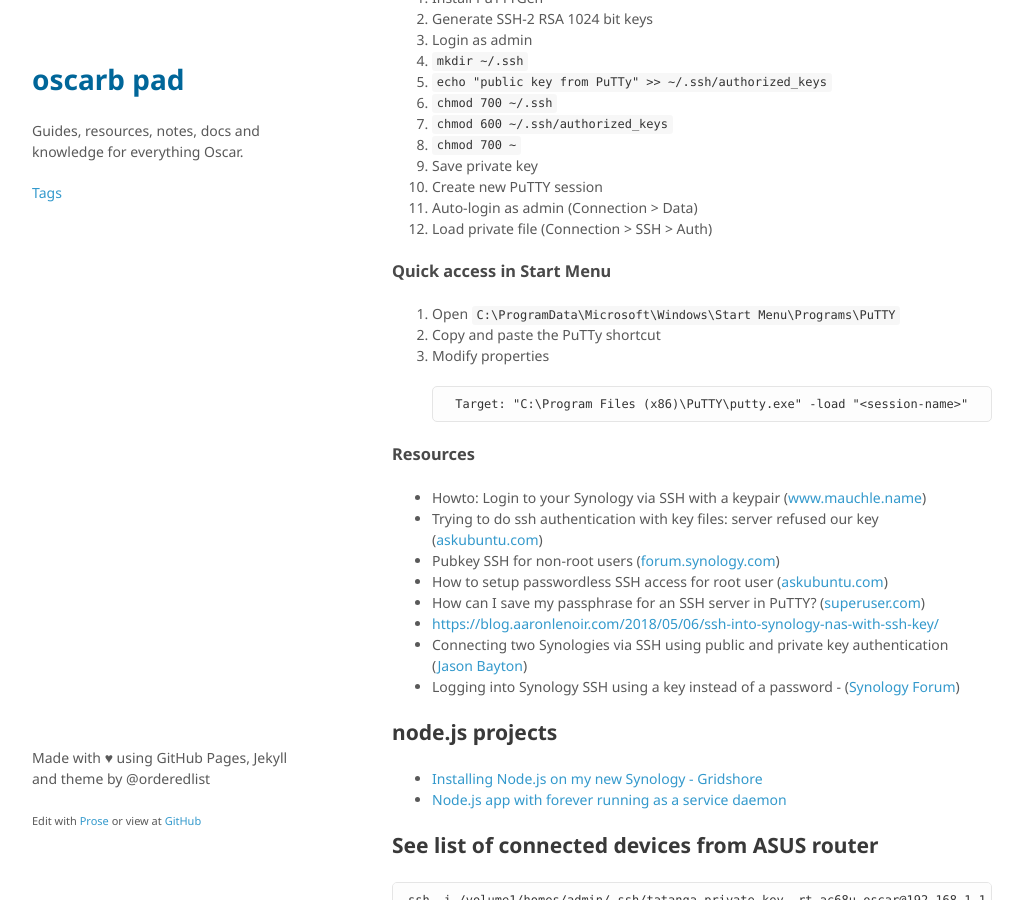
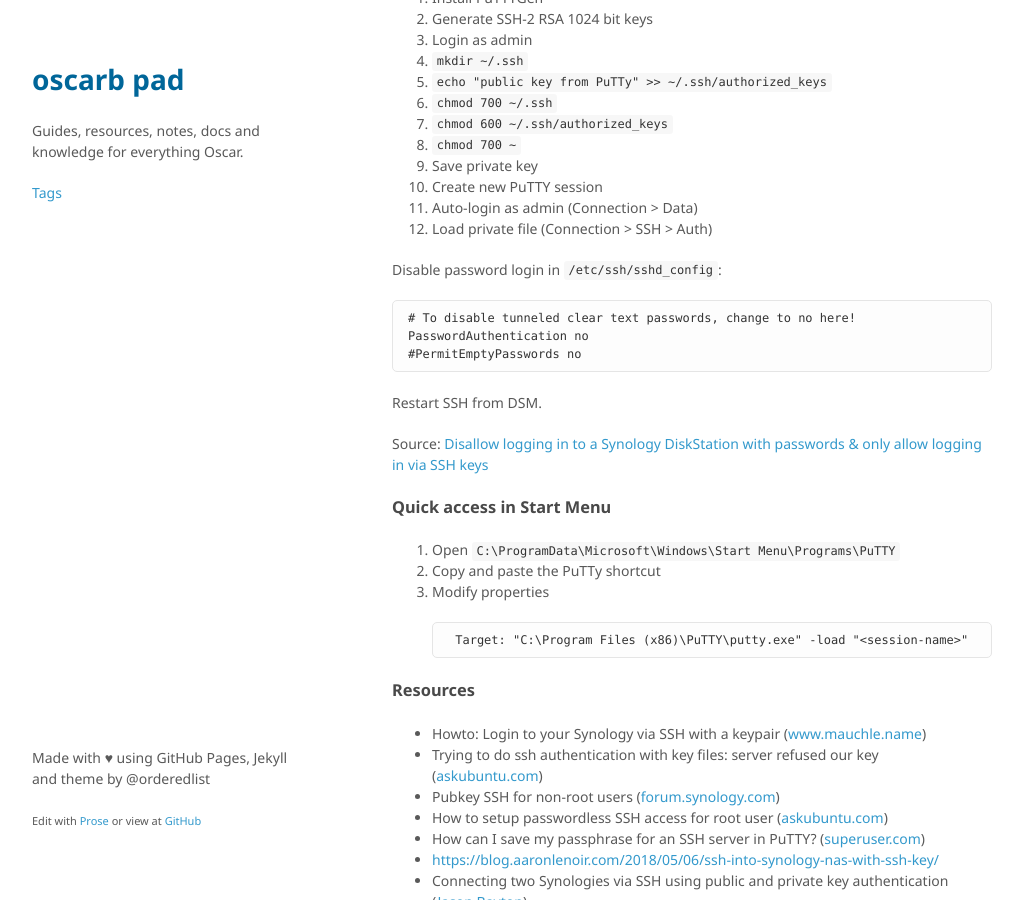
Before and after one commit to oscarb/pad, a Jekyll site: the page built from _docs/ds713.md, in a window 1280 px wide and 900 px high, scrolled down 5501 px. Shown: the whole window, without its empty margins (128-1151 px from the left). Built offline with Jekyll 4.4.1, drawn with Linux system fonts in a browser that asks for light colours; some web fonts are replaced.

Commit message:
Update ds713.md

````diff
--- a/_docs/ds713.md
+++ b/_docs/ds713.md
@@ -213,6 +213,16 @@ See `/etc/rc.local`
 0. Create new PuTTY session
 0. Auto-login as admin (Connection > Data)
 0. Load private file (Connection > SSH > Auth)
+
+Disable password login in `/etc/ssh/sshd_config`:
+```
+# To disable tunneled clear text passwords, change to no here!
+PasswordAuthentication no
+#PermitEmptyPasswords no
+```
+Restart SSH from DSM.
+
+Source: [Disallow logging in to a Synology DiskStation with passwords & only allow logging in via SSH keys](https://chainsawonatireswing.com/2012/01/23/disallow-logging-in-to-a-synology-diskstation-with-passwords-only-allow-logging-in-via-ssh-keys/)
 
 ### Quick access in Start Menu
 
````
